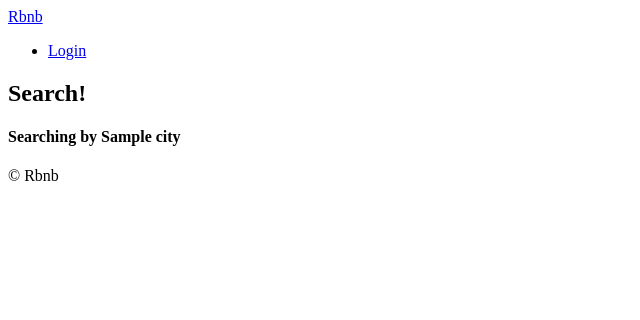
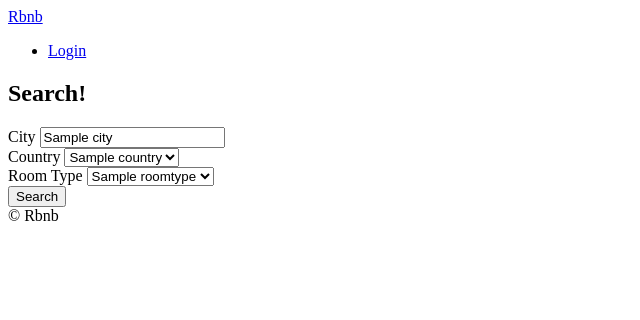
Before and after one commit to raminux/airbnb-clone, a Django app: template templates/rooms/search.html in a window 1280 px wide. Shown: the top 320 px of the page, without its empty margins (0-640 px from the left). Run offline with Django 3.2, Linux system fonts and the light colour scheme; tables that the repository leaves empty hold one stand-in row (values such as "Sample post"); the template is opened without the code that fills it: values that come from a table or form of the project are taken from there, most other values are stand-ins (such as "Sample title", 1, 10 or a date in 2020).

Commit message:
Adding search options for room search

```diff
--- a/command-history.txt
+++ b/command-history.txt
@@ -272,4 +272,6 @@ Airbnb has a nice GUI for searching with the help of React. Here, we concentrate
 on the functionality of the search method or view. At the beginnig, it is necessary
 to establish the basic structure for this purpose like adding view, url, form, input name.
 
+We can search for various features for a room such as country, room type, and ... .
+
 ////////////////////////////////////////////////////////////////////////////
--- a/templates/base.html
+++ b/templates/base.html
@@ -12,7 +12,7 @@
 
     <header>
 
-        {% include "partials/header.html" %}
+        {% include "partials/nav.html" %}
         {% block search-bar %}
         <form metho="get" action="{% url 'rooms:search' %}">
             <input name="city" placeholder="Search by city" />
--- a/templates/rooms/search.html
+++ b/templates/rooms/search.html
@@ -10,7 +10,33 @@ Search
 {% block content %}
 
 <h2> Search! </h2>
-<h4> Searching by {{city}}</h4>
+
+<form metho="get" action="{% url 'rooms:search' %}">
+    <div>
+        <label for="city">City</label>
+        <input value="{{city}}" id="city" name="city" placeholder="Search by city" />
+    </div>
+    <div>
+        <label for="country">Country</label>
+        <select id="country" name="country">
+            {% for country in countries %}
+            <option value="{{country.code}}">{{country.name}}</option>
+            {% endfor %}
+
+        </select>
+    </div>
+
+    <div>
+        <label for="room_type">Room Type</label>
+        <select id="room_type" name="room_type">
+            {% for room_type in room_types %}
+            <option value="{{room_type.pk}}">{{room_type.name}}</option>
+            {% endfor %}
+        </select>
+    </div>
+    <button>Search</button>
+
+</form>
 
 
 {% endblock content %}
```
Also changed, not shown: rooms/views.py (+8 -2 lines), templates/partials/nav.html (renamed from templates/partials/header.html).
